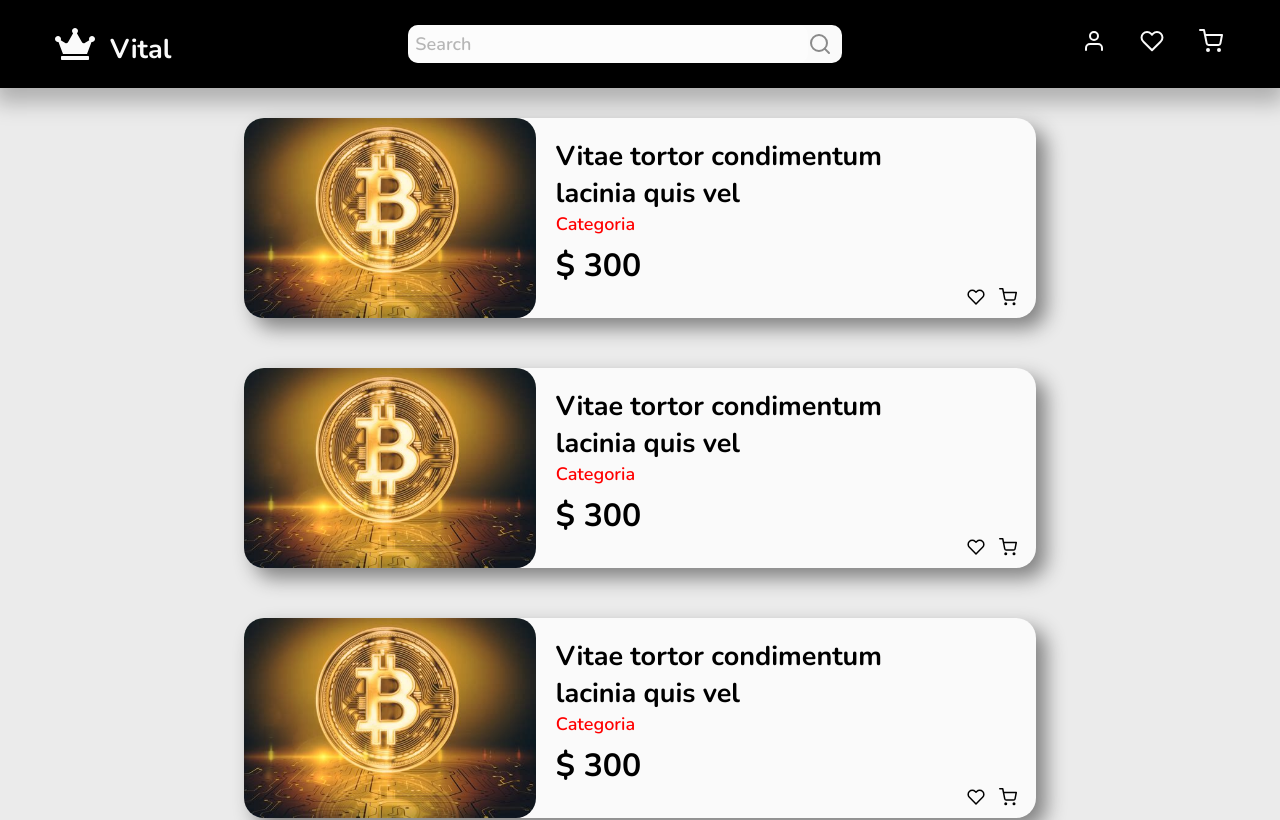
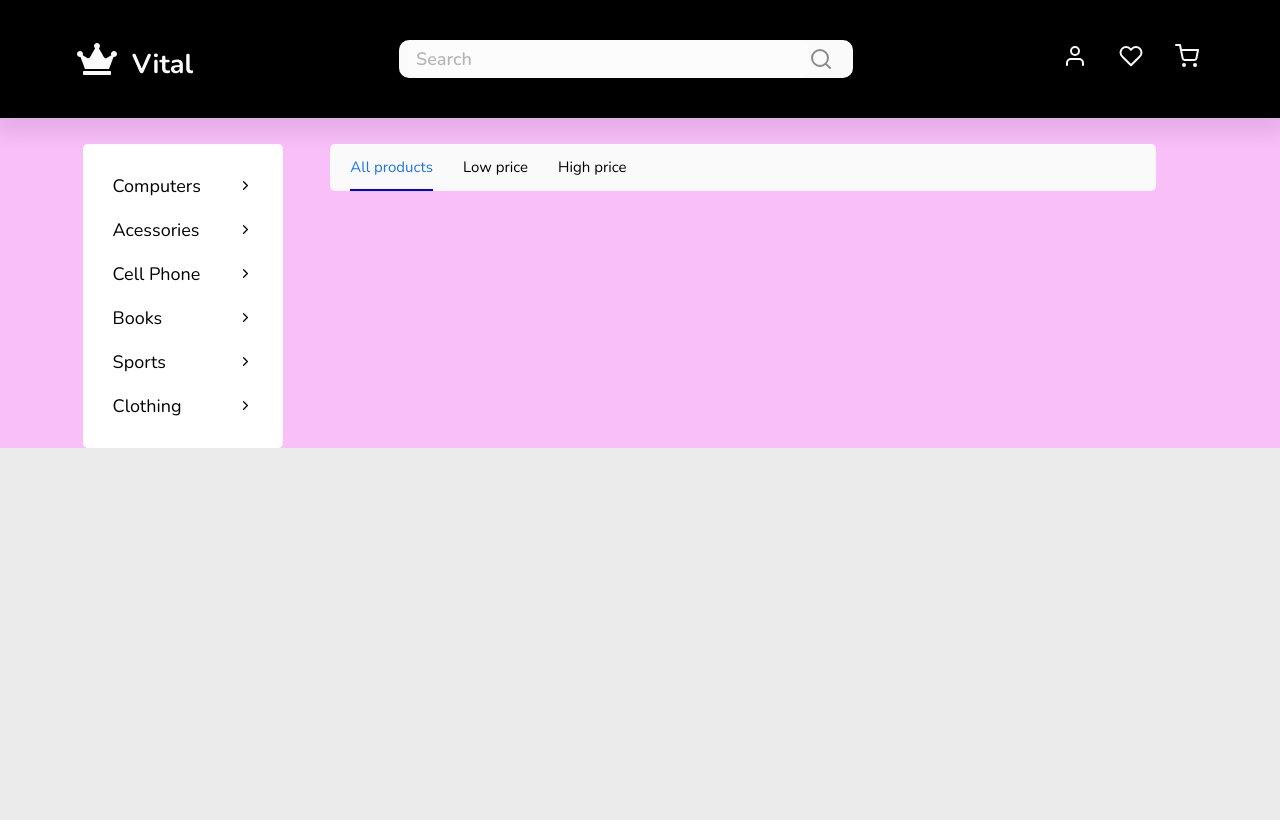
Before and after one commit to NahtanN/advalue-web, a Next.js app: page / in a window 1280 px wide. Shown: the top 820 px of the page. Built offline with nearby package versions, Linux system fonts and the light colour scheme.

Commit message:
add aside and filter sections

```diff
--- /dev/null
+++ b/components/aside/Aside.tsx
@@ -0,0 +1,36 @@
+import { FiChevronRight } from 'react-icons/fi'
+
+import styles from './aside.module.css';
+
+export default function Aside({ style }) {
+    return (
+        <aside className={style}>
+            <ul className={styles.categories}>
+                <li>
+                    Computers
+                    <FiChevronRight id={styles.arrow} size={15} />
+                </li>
+                <li>
+                    Acessories
+                    <FiChevronRight size={15} />
+                </li>
+                <li>
+                    Cell Phone
+                    <FiChevronRight size={15} />
+                </li>
+                <li>
+                    Books
+                    <FiChevronRight size={15} />
+                </li>
+                <li>
+                    Sports
+                    <FiChevronRight size={15} />
+                </li>
+                <li>
+                    Clothing
+                    <FiChevronRight size={15} />
+                </li>
+            </ul>
+        </aside>
+    )
+}
--- /dev/null
+++ b/components/aside/aside.module.css
@@ -0,0 +1,27 @@
+.categories {
+    width: 20rem;
+    height: fit-content;
+
+    background-color: #FFFFFF;
+
+    list-style-type: none;
+
+    padding: 2rem;
+
+    border-radius: 0.5rem;
+
+    font-weight: 100;
+}
+
+.categories li {
+    display: flex;
+    align-items: center;
+    justify-content: space-between;
+
+    padding: 1rem;
+    transition: 0.1s all;
+}
+
+.categories li:hover, #arrow:hover {
+    transform: scale(1.1);
+}
--- /dev/null
+++ b/components/filter/Filter.tsx
@@ -0,0 +1,19 @@
+import styles from './filter.module.css'
+
+export default function filter({ style }) {
+    return (
+        <div className={ style }>
+            <section className={styles.filter}>
+                <a href="">
+                    <small>All products</small>
+                </a>
+                <a href="">
+                    <small>Low price</small>
+                </a>
+                <a href="">
+                    <small>High price</small>
+                </a>
+            </section>
+        </div>
+    )
+}
--- /dev/null
+++ b/components/filter/filter.module.css
@@ -0,0 +1,29 @@
+.filter {
+    display: flex;
+    flex-direction: row;
+
+    background-color: #FAFAFA;
+
+    border-radius: 0.5rem;
+
+    padding-left: 2rem;
+
+    font-weight: 100;
+}
+
+.filter a {
+    padding-top: 1rem;
+    padding-bottom: 1.1rem;
+
+    text-decoration: none;
+    color: black;
+}
+
+.filter a + a {
+    margin-left: 3rem;
+}
+
+.filter a:first-child {
+    color:  #1875f0;
+    border-bottom: 2px solid blue;
+}
--- a/components/Header.tsx
+++ b/components/header/Header.tsx
@@ -1,5 +1,3 @@
-import Head from 'next/head'
-
 import { FaCrown } from 'react-icons/fa'
 import { FiSearch, FiUser, FiHeart, FiShoppingCart } from 'react-icons/fi'
 
--- a/components/header.module.css
+++ b/components/header/header.module.css
@@ -1,7 +1,7 @@
 .wrapper {
     background-color: black;
     box-shadow: 0rem 1rem 2rem 0.5rem rgba(0, 0, 0, 0.25);
-
+    padding: 1.5rem;
 }
 
 .container {
@@ -16,7 +16,7 @@
     justify-items: center;
 
     width: 100%;
-    max-width: 1200px;
+    max-width: 1150px;
     margin: auto;
 }
 
@@ -34,6 +34,8 @@
 .search {
     background-color: #FAFAFA;
     border-radius: 1rem;
+
+    padding: 0 1rem;
 
     display: flex;
     align-items: center;
@@ -68,18 +70,8 @@
     cursor: pointer;
 }
 
-.user:hover {
+.user:hover, .heart:hover, .cart:hover {
     transform: scale(1.1);
-}
-
-.heart:hover {
-    transform: scale(1.1);
-
-}
-
-.cart:hover {
-    transform: scale(1.1);
-
 }
 
 @media (max-width: 1024px) {
@@ -90,12 +82,16 @@
 
 @media (max-width: 768px) {
     .container {
-        max-width: 700px;
+        width: 95%;
         grid-template-columns: 0.5fr 3fr repeat(3, 0.2fr);
+    }
+
+    .search {
+        width: 70%;
     }
 }
 
-@media (max-width: 632px) {
+@media (max-width: 670px) {
     .container {
         width: 95%;
         grid-template-columns: 0.5fr 3fr repeat(3, 0.3fr);
--- a/pages/index.tsx
+++ b/pages/index.tsx
@@ -2,7 +2,9 @@ import Head from 'next/head'
 import Image from 'next/image'
 import { FiHeart, FiShoppingCart, FiXCircle } from 'react-icons/fi'
 
-import Header from '../components/Header'
+import Header from '../components/header/Header'
+import Aside from '../components/aside/Aside'
+import Filter from '../components/filter/Filter'
 
 import styles from '../styles/pages/index.module.css'
 
@@ -14,8 +16,11 @@ export default function Home() {
         </Head>
 
         <Header />
-
-        <div className={styles.wrapper}>
+        <div className={styles.main}>
+          <Aside style={styles.aside}/>
+          <Filter style={styles.filter}/>
+        </div>
+        {/* <div className={styles.wrapper}>
           <section className={styles.container}>
             <div className={styles.product}>
               <div className={styles.image_container}>
@@ -119,7 +124,7 @@ export default function Home() {
               </div>
             </div>
           </section>
-        </div>
+        </div> */}
       </div>
   )
 }
--- a/styles/global.css
+++ b/styles/global.css
@@ -1,4 +1,4 @@
-@import url('https://fonts.googleapis.com/css2?family=Nunito:wght@300;600;700&display=swap');
+@import url('https://fonts.googleapis.com/css2?family=Nunito:wght@200;300;600;700&display=swap');
 
 * {
     margin: 0;
@@ -26,7 +26,7 @@ body, input, button, textarea {
     }
 }
 
-@media (max-width: 632px) {
+@media (max-width: 670px) {
     html {
        font-size: 50%;
     }
--- a/styles/pages/index.module.css
+++ b/styles/pages/index.module.css
@@ -1,3 +1,28 @@
+.main {
+    /* height: 84vh; */
+    background-color: #Fafa;
+    display: grid;
+    grid-template-columns: 0.2fr 0.6fr 2fr 0.3fr;
+    grid-template-rows: 0.1fr 0.1fr 1fr;
+
+    grid-template-areas: '. . . .'
+                         '. aside filter .'
+                         '. aside products .';
+}
+
+.aside {
+    grid-area: aside;
+}
+
+.filter {
+    grid-area: filter;
+}
+
+.teste {
+    grid-area: products;
+
+}
+
 .wrapper section {
     margin-bottom: 5rem;
 }
```
